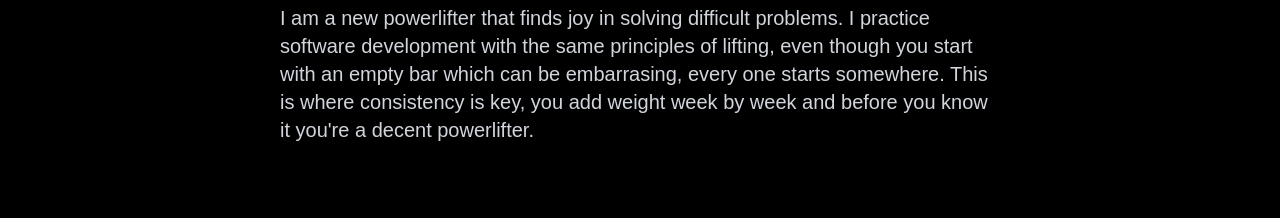
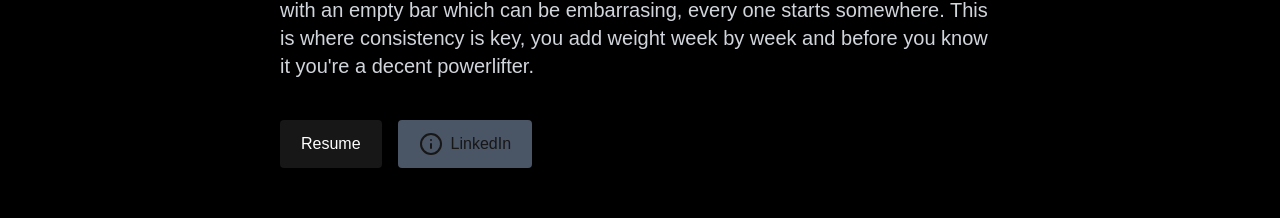
Before and after one commit to amn-xyz/amnflx, a Next.js app in the folder amnflx/: page /home/dev-home in a window 1280 px wide. Shown: the part 528-746 px from the top of the page. Built offline with nearby package versions, Linux system fonts and the light colour scheme.

Commit message:
ui: Resume and LinkedIn buttons

```diff
--- a/amnflx/package.json
+++ b/amnflx/package.json
@@ -9,6 +9,7 @@
     "lint": "next lint"
   },
   "dependencies": {
+    "lucide-react": "^0.485.0",
     "next": "15.2.3",
     "react": "^19.0.0",
     "react-dom": "^19.0.0",
--- a/amnflx/src/app/home/dev-home/page.tsx
+++ b/amnflx/src/app/home/dev-home/page.tsx
@@ -1,5 +1,7 @@
 import { bebas_nue } from "@/app/ui/fonts";
 import React from "react";
+import Link from "next/link";
+import { Info } from "lucide-react";
 
 const movies = [
   { id: 1, title: "Resume", image: "/resumeIcon.png" },
@@ -44,6 +46,25 @@ export default function Page() {
             <p className="text-lg sm:text-xl mb-6 text-gray-300">
               I am a new powerlifter that finds joy in solving difficult problems. I practice software development with the same principles of lifting, even though you start with an empty bar which can be embarrasing, every one starts somewhere. This is where consistency is key, you add weight week by week and before you know it you're a decent powerlifter.
             </p>
+            <div className="flex mt-10 space-x-4">
+              <Link
+                  className="rounded border border-solid border-transparent transition-colors flex items-center justify-center bg-foreground text-background gap-2 hover:bg-[#383838] dark:hover:bg-[#ccc] font-medium text-sm sm:text-base h-10 sm:h-12 px-4 sm:px-5 sm:w-auto"
+                  href="https://drive.google.com/file/d/1HKW7CuesgZLSDH7EjLMfNcnMVmD3_GT1/view"
+                  target="_blank"
+                  rel="noopener noreferrer"
+                >
+                  Resume
+                </Link>
+                <Link
+                  className="rounded border border-solid border-transparent transition-colors flex items-center justify-center bg-gray-600 text-foreground gap-2 hover:bg-[#111] dark:hover:bg-[#111] font-medium text-sm sm:text-base h-10 sm:h-12 px-4 sm:px-5 sm:w-auto"
+                  href="https://www.linkedin.com/in/amnmohd/"
+                  target="_blank"
+                  rel="noopener noreferrer"
+                >
+                  <Info className="text-lg" />
+                  LinkedIn
+                </Link>
+            </div>
           </div>
       </div>
 
```
Also changed, not shown: 1 other file (tests, documents, lock files or other folders).
